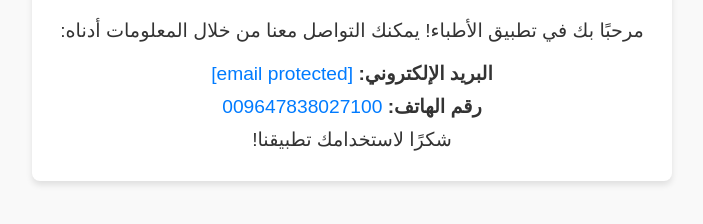
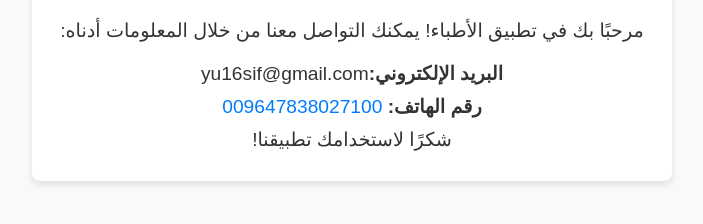
Before and after one commit to 4Akera/DoctorA, a plain HTML site: page index.html in a window 1280 px wide. Shown: the part 132-356 px from the top of the page, without its empty margins (288-991 px from the left). Drawn offline with Linux system fonts and the light colour scheme.

Commit message:
Update index.html

```diff
--- a/index.html
+++ b/index.html
@@ -46,7 +46,7 @@
     <p>مرحبًا بك في تطبيق الأطباء! يمكنك التواصل معنا من خلال المعلومات أدناه:</p>
 
     <div class="contact">
-      <p><strong>البريد الإلكتروني:</strong> <a href="/cdn-cgi/l/email-protection#146d612522677d72547379757d783a777b79"><span class="__cf_email__" data-cfemail="cbb2befafdb8a2ad8baca6aaa2a7e5a8a4a6">[email&#160;protected]</span></a></p>
+      <p><strong>البريد الإلكتروني:</strong>yu16sif@gmail.com</p>
       <p><strong>رقم الهاتف:</strong> <a href="tel:+9647838027100">009647838027100</a></p>
     </div>
 
```
